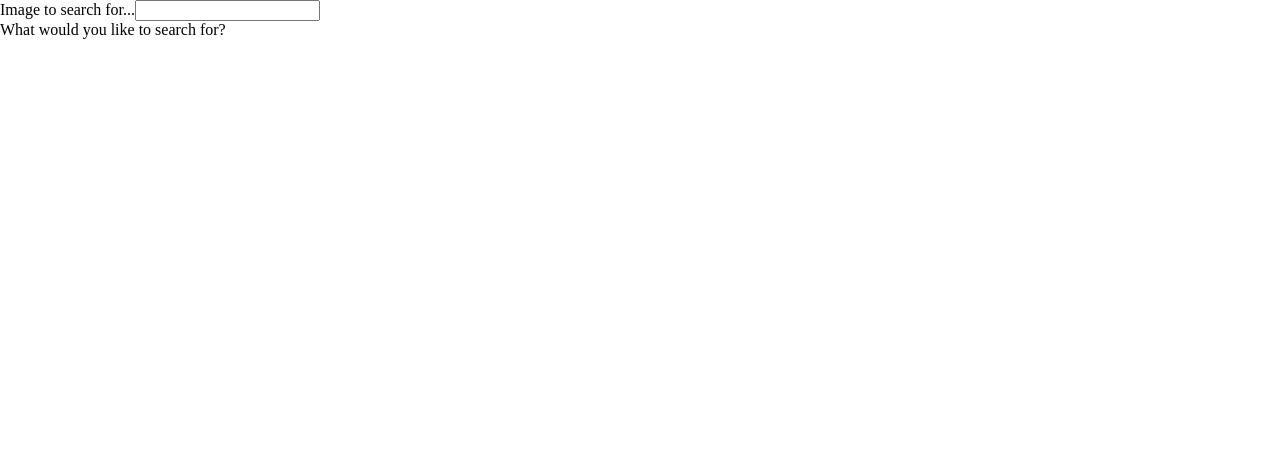
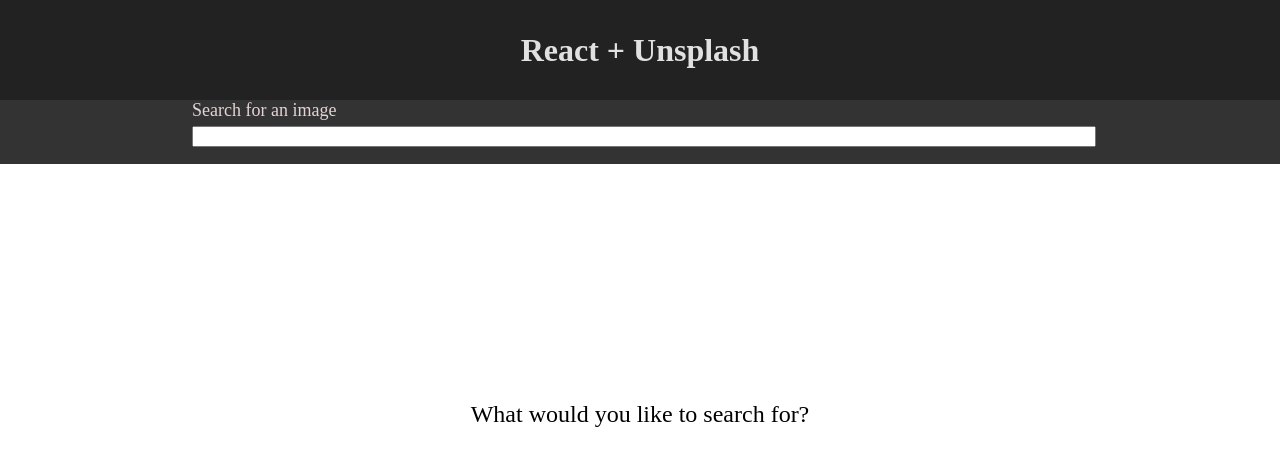
Before and after one commit to cbadger85/react-unsplash, a React (Create React App) app: page / in a window 1280 px wide. Shown: the top 466 px of the page. Built offline with nearby package versions, Linux system fonts and the light colour scheme; no server answers.

Commit message:
add more css

```diff
--- a/src/components/App.js
+++ b/src/components/App.js
@@ -1,4 +1,5 @@
 import React, { Component } from 'react';
+import styled from 'styled-components';
 
 import SearchBar from './SearchBar';
 import ImageList from './ImageList';
@@ -40,9 +41,9 @@ export default class App extends Component {
 
     if (images.length === 0) {
       return (
-        <div>
+        <BlankSearch>
           What would you like to search for?
-        </div>
+        </BlankSearch>
       );
     }
     return (
@@ -69,6 +70,11 @@ export default class App extends Component {
   render() {
     return (
       <div>
+        <Header>
+          <h1>
+            React + Unsplash
+          </h1>
+        </Header>
         <SearchBar onSearchSubmit={this.onSearchSubmit} />
         {this.renderImageList()}
         {this.renderFavorites()}
@@ -76,3 +82,25 @@ export default class App extends Component {
     );
   }
 }
+
+const BlankSearch = styled.div`
+display: flex;
+justify-content: center;
+align-items: center;
+width: 100%;
+height: 500px;
+font-size: 24px;
+`;
+
+const Header = styled.header`
+background: #222;
+color: #e1e1e1;
+height: 100px;
+display: flex;
+justify-content: center;
+align-items: center;
+
+h1 {
+  margin: 0;
+}
+`;
--- a/src/components/FavoriteList.js
+++ b/src/components/FavoriteList.js
@@ -52,6 +52,7 @@ const FavoriteBox = styled.div`
 
   img {
     max-height: 150px;
+    box-shadow: 2px 2px 20px #888;
   }
 
   button {
--- a/src/components/SearchBar.js
+++ b/src/components/SearchBar.js
@@ -1,4 +1,5 @@
 import React, { Component } from 'react';
+import styled from 'styled-components';
 import { func } from 'prop-types';
 
 export default class SearchBar extends Component {
@@ -19,8 +20,10 @@ export default class SearchBar extends Component {
     const { searchValue } = this.state;
 
     return (
+      <SearchArea>
         <form onSubmit={this.onFormSubmit}>
-        <label htmlFor="search">Image to search for...
+          <label htmlFor="search">
+              Search for an image
             <input
               value={searchValue}
               onChange={e => this.setState({ searchValue: e.target.value })}
@@ -29,6 +32,7 @@ export default class SearchBar extends Component {
             />
           </label>
         </form>
+      </SearchArea>
     );
   }
 }
@@ -36,3 +40,20 @@ export default class SearchBar extends Component {
 SearchBar.propTypes = {
   onSearchSubmit: func.isRequired,
 };
+
+const SearchArea = styled.div`
+background: #333;
+color: #e4d4d4;
+height: 64px;
+
+form {
+  font-size: 18px;
+  margin: auto;
+  width: 70%;
+}
+
+input {
+  width: 100%;
+  margin-top: 5px;
+}
+`;
```
Lines whose indentation alone changed are shown as unchanged.
